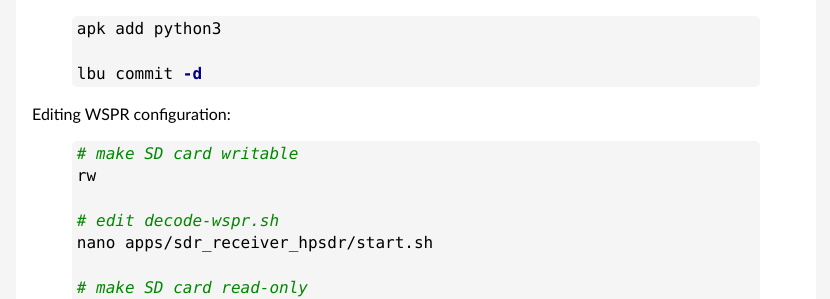
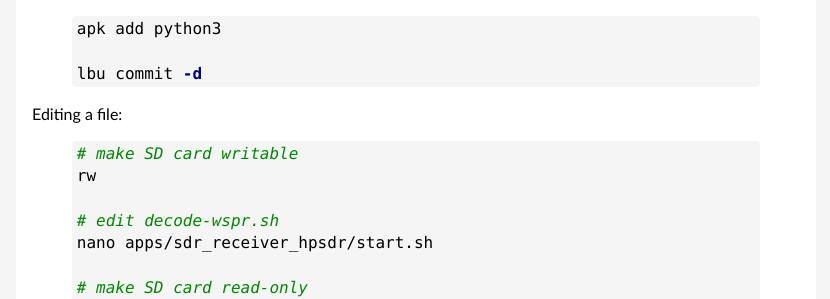
Before and after one commit to pavel-demin/eclypse-z7-notes, a Jekyll site: the page built from alpine.md, in a window 1280 px wide. Shown: the part 1538-1837 px from the top of the page, without its empty margins (224-1054 px from the left). Built offline with Jekyll 4.4.1, drawn with Linux system fonts in a browser that asks for light colours.

Commit message:
update file edit example

```diff
--- a/alpine.md
+++ b/alpine.md
@@ -73,7 +73,7 @@ apk add python3
 lbu commit -d
 {% endhighlight %}
 
-Editing WSPR configuration:
+Editing a file:
 {% highlight bash %}
 # make SD card writable
 rw
```
